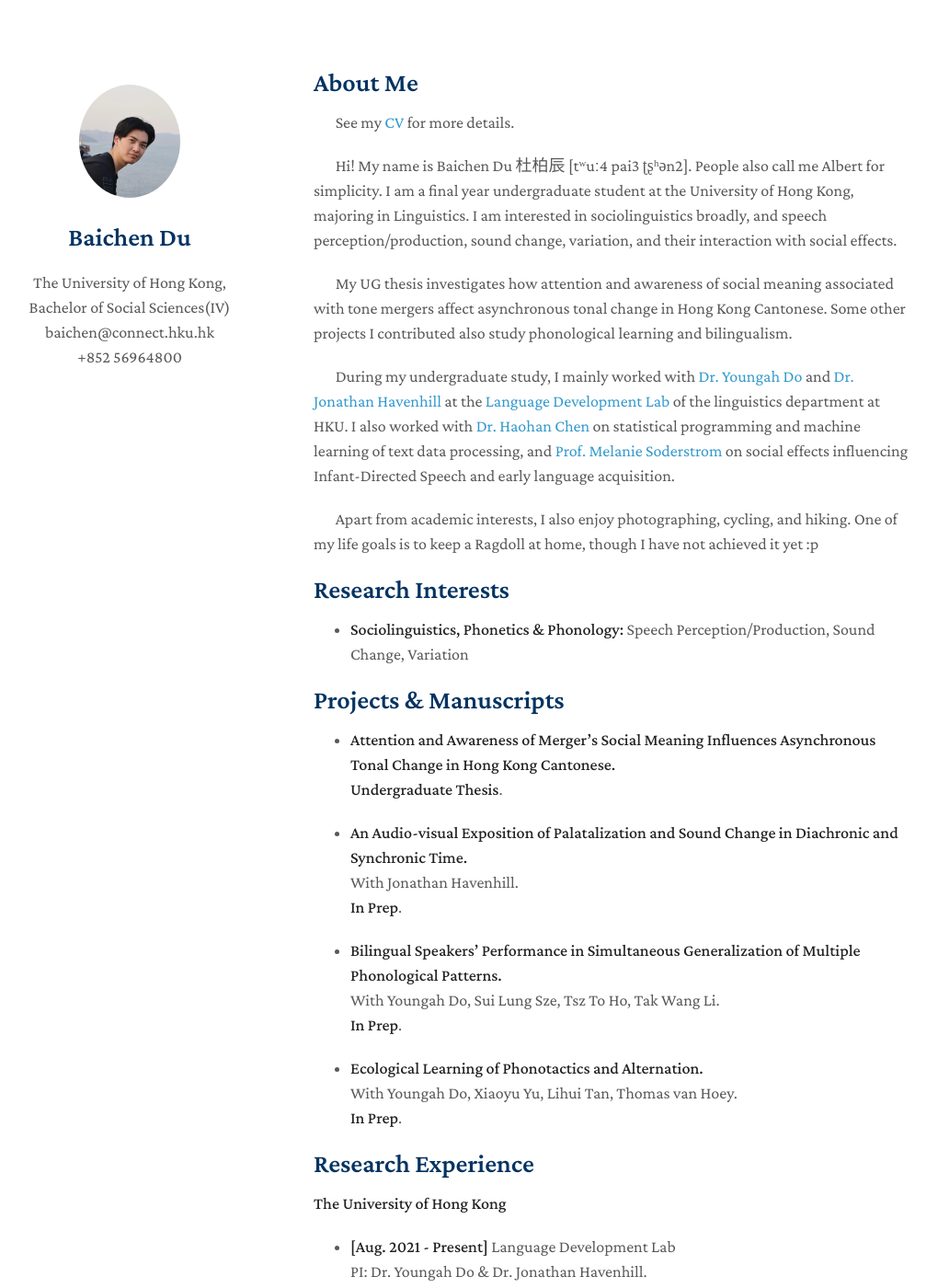
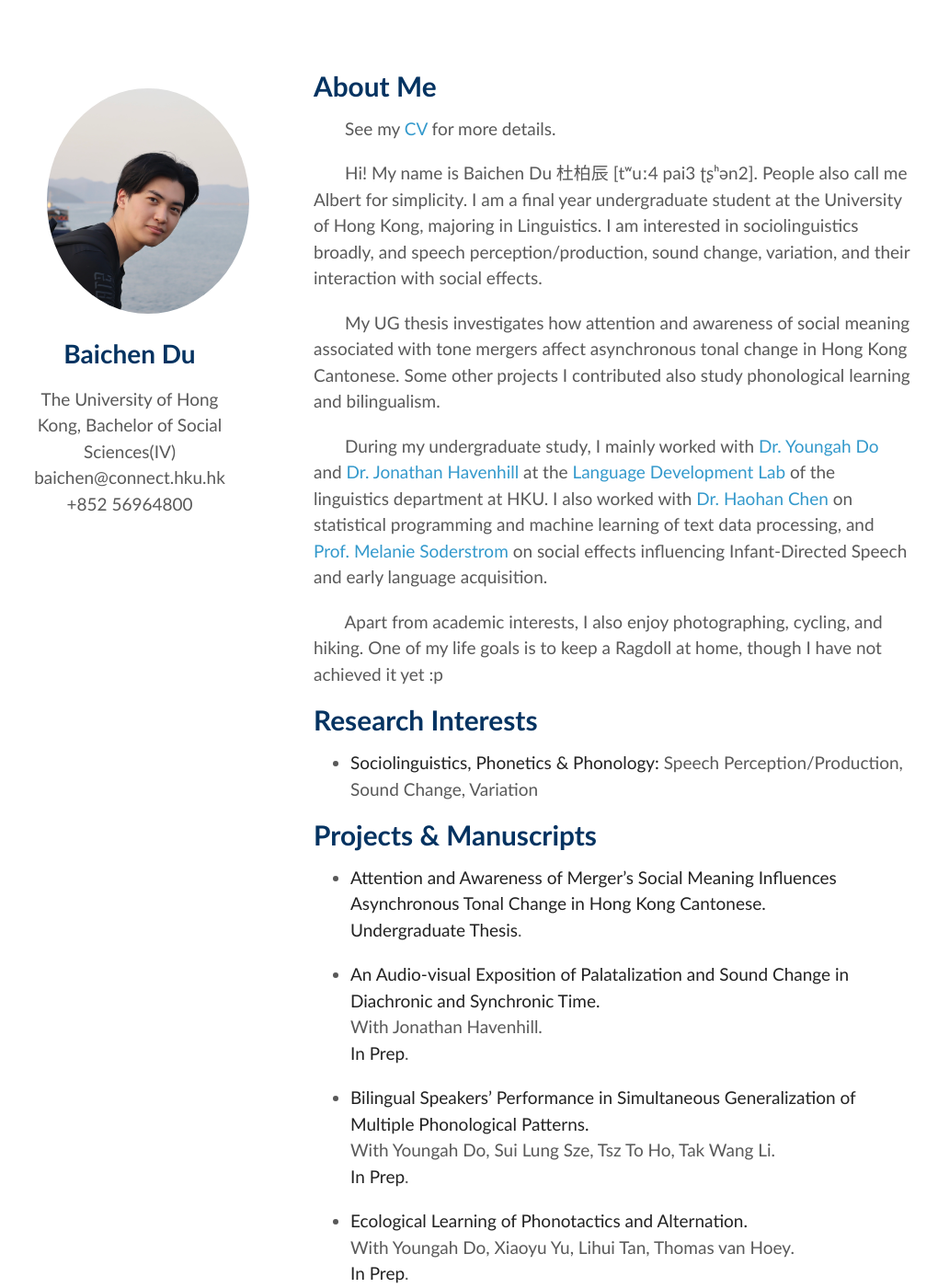
Before and after one commit to AlbertBaichenDu/AlbertBaichenDu.github.io, a Jekyll site: the page built from index.md, in a window 1280 px wide and 1400 px high. Shown: the whole window at 92% size, without its empty margins (129-1149 px from the left). Built offline with Jekyll 4.4.1, drawn with Linux system fonts in a browser that asks for light colours; nearby versions of some CDN libraries; a style sheet for code colours, icons or effects is not loaded; our own code applies the rules of GitHub Pages for plain Markdown files.

Commit message:
Update minimal-light.scss

```diff
--- a/_sass/minimal-light.scss
+++ b/_sass/minimal-light.scss
@@ -4,7 +4,7 @@
 body {
   background-color: #fff;
   padding:0px;
-  font: 18.0px/1.5 Crimson Pro, serif;
+  font: 19.0px/1.5 Calibri, serif;
   color:#595959;
   font-weight:400;
   margin:0
@@ -59,7 +59,7 @@ papertitle {
 
 
   .image {
-    border-radius: 0.5em;
+    border-radius: 0.35em;
     border: 0;
     display: inline-block;
     position: relative;
@@ -91,7 +91,7 @@ papertitle {
 
       .image.avatar img {
         border-radius: 100%;
-        width: 50%;
+        width: 100%;
         padding:20px;
       }
 
@@ -361,7 +361,7 @@ footer {
 
    .image.avatar img {
         border-radius: 100%;
-        width: 150px;
+        width: 117px;
         padding:20px;
       }
   #head1o2 {
@@ -408,7 +408,7 @@ footer {
 
   .image.avatar img {
       border-radius: 100%;
-      width: 95px;
+      width: 150px;
       padding:20px;
   }
   #head1o2 {
```
